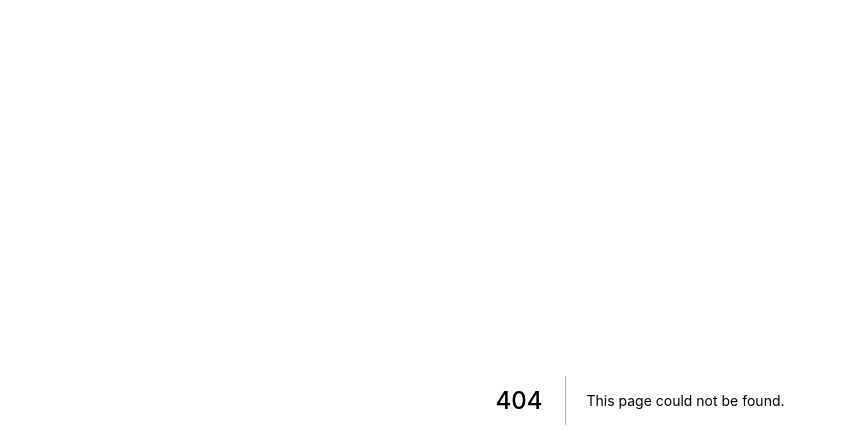
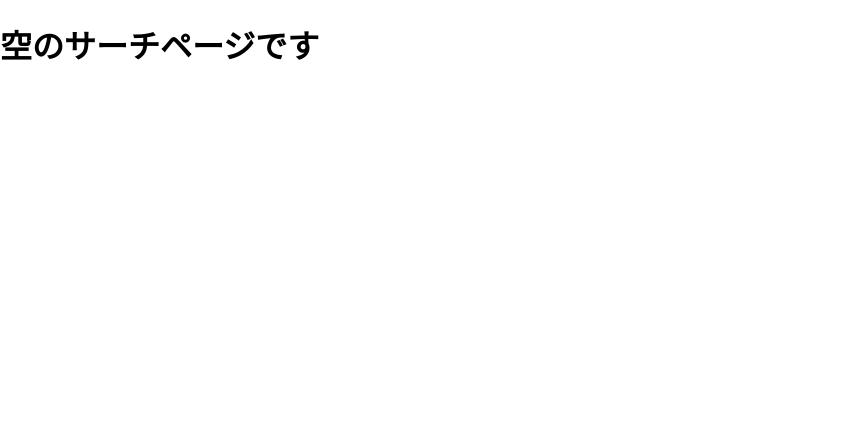
Before and after one commit to whooolemilk/my-kitchen, a Next.js app: page /Search in a window 1280 px wide. Before the commit this address had no page. Shown: the top 448 px of the page, without its empty margins (0-846 px from the left). Built offline with nearby package versions, Linux system fonts and the light colour scheme.

Commit message:
😄 空のサーチページを作成 (#15)
* 空のサーチページを作成

* prettierでフォーマットした

* フォルダ名を修正

Co-authored-by: wholemilk <wholemilk25@gmail.com>

```diff
--- /dev/null
+++ b/components/Search/SearchContainer.jsx
@@ -0,0 +1,7 @@
+import SearchPresentation from "./SearchPresentation";
+
+const SearchContainer = () => {
+  return <SearchPresentation />;
+};
+
+export default SearchContainer;
--- /dev/null
+++ b/components/Search/SearchPresentation.jsx
@@ -0,0 +1,8 @@
+const SearchPresentation = () => {
+  return (
+    <div>
+      <h1>空のサーチページです</h1>
+    </div>
+  );
+};
+export default SearchPresentation;
--- /dev/null
+++ b/pages/Home/index.jsx
@@ -0,0 +1,5 @@
+import HomeContainer from "../../components/Home/HomeContainer";
+
+export default function Home() {
+  return <HomeContainer />;
+}
--- /dev/null
+++ b/pages/Search/index.jsx
@@ -0,0 +1,5 @@
+import SearchContainer from "../../components/Search/SearchContainer";
+
+export default function Search() {
+  return <SearchContainer />;
+}
--- /dev/null
+++ b/pages/home/index.jsx
@@ -0,0 +1,5 @@
+import HomeContainer from "../../components/Home/HomeContainer";
+
+export default function Home() {
+  return <HomeContainer />;
+}
--- /dev/null
+++ b/pages/search/index.jsx
@@ -0,0 +1,5 @@
+import SearchContainer from "../../components/Search/SearchContainer";
+
+export default function Search() {
+  return <SearchContainer />;
+}
```
Also changed, not shown: components/Home/HomeContainer.jsx (+5 -5 lines), components/Home/HomePresentation.jsx (+4 -4 lines), pages/index.js (+5 -7 lines).
